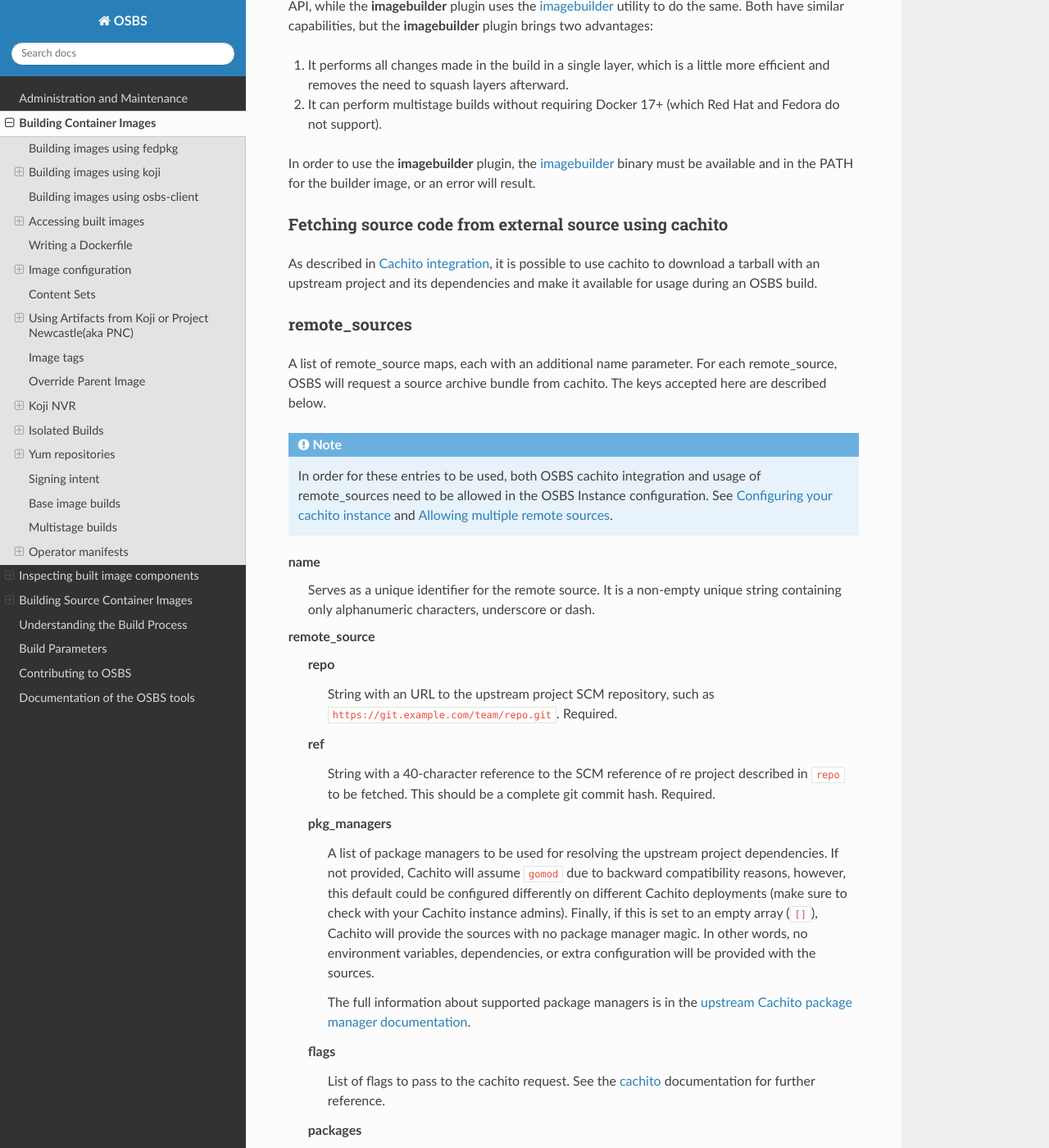
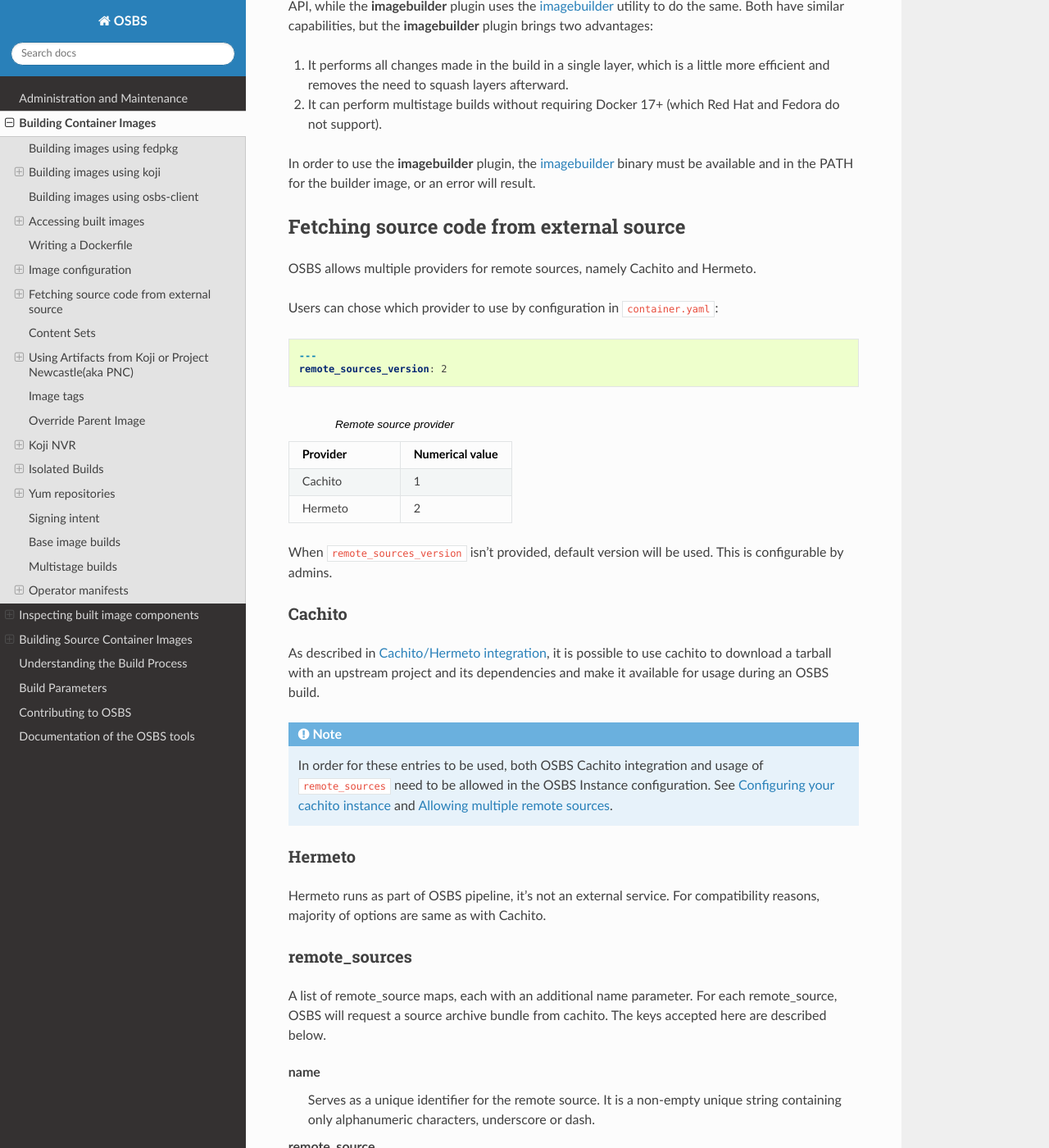
Before and after one commit to containerbuildsystem/osbs-docs, a Sphinx documentation site: the page built from docs/users.rst, in a window 1280 px wide and 1400 px high, scrolled down 12305 px. Shown: the whole window at 82% size. Built offline with Sphinx 7.4.7 and the Read the Docs theme 3.1.0, drawn with Linux system fonts in a browser that asks for light colours; some of the changed text lies outside the part shown.

Commit message:
Add Hermeto
Hermeto is another method for remote sources

Signed-off-by: Martin Basti <mbasti@redhat.com>

```diff
--- a/docs/users.rst
+++ b/docs/users.rst
@@ -650,13 +650,50 @@
 
 .. _cachito-usage:
 
-Fetching source code from external source using cachito
-~~~~~~~~~~~~~~~~~~~~~~~~~~~~~~~~~~~~~~~~~~~~~~~~~~~~~~~
+Fetching source code from external source
+-----------------------------------------
+
+OSBS allows multiple providers for remote sources, namely Cachito and Hermeto.
+
+Users can chose which provider to use by configuration in ``container.yaml``:
+
+.. code-block:: yaml
+
+  ---
+  remote_sources_version: 2
+
+
+.. list-table:: Remote source provider
+   :widths: 25 25
+   :header-rows: 1
+
+   * - Provider
+     - Numerical value
+   * - Cachito
+     - 1
+   * - Hermeto
+     - 2
+
+
+When ``remote_sources_version`` isn't provided, default version will be used.
+This is configurable by admins.
+
+Cachito
+~~~~~~~
 
 As described in :ref:`cachito-integration`, it is possible to use cachito to
 download a tarball with an upstream project and its dependencies and make it
 available for usage during an OSBS build.
 
+.. note:: In order for these entries to be used, both OSBS Cachito integration and usage
+  of ``remote_sources`` need to be allowed in the OSBS Instance configuration. See
+  :ref:`configure-cachito-instance` and :ref:`allow-multiple-remote-sources`.
+
+Hermeto
+~~~~~~~
+
+Hermeto runs as part of OSBS pipeline, it's not an external service.
+For compatibility reasons, majority of options are same as with Cachito.
 
 remote_sources
 ~~~~~~~~~~~~~~
@@ -665,9 +702,7 @@
 remote_source, OSBS will request a source archive bundle from cachito. The keys
 accepted here are described below.
 
-.. note:: In order for these entries to be used, both OSBS cachito integration and usage
-  of remote_sources need to be allowed in the OSBS Instance configuration. See
-  :ref:`configure-cachito-instance` and :ref:`allow-multiple-remote-sources`.
+
 
 name
   Serves as a unique identifier for the remote source.
@@ -685,21 +720,20 @@
 
   pkg_managers
     A list of package managers to be used for resolving the upstream project
-    dependencies. If not provided, Cachito will assume ``gomod`` due to backward
+    dependencies. If not provided, Cachito/Hermeto will assume ``gomod`` due to backward
     compatibility reasons, however, this default could be configured differently
     on different Cachito deployments (make sure to check with your Cachito
-    instance admins). Finally, if this is set to an empty array (``[]``), Cachito
+    instance admins). Finally, if this is set to an empty array (``[]``), Cachito/Hermeto
     will provide the sources with no package manager magic. In other words, no
     environment variables, dependencies, or extra configuration will be provided
     with the sources.
 
-    The full information about supported package managers is in the
-    `upstream Cachito package manager documentation
-    <https://github.com/release-engineering/cachito#package-managers>`_.
+    Supported package managers are: ``gomod``, ``rubygems``, ``pip``, ``yarn``,
+    ``npm``, ``git-submodule``
 
   flags
-    List of flags to pass to the cachito request. See the cachito_ documentation
-    for further reference.
+    List of flags to pass to the Cachito/Hermeto request.
+    See the cachito_ and hermeto_ documentation for further reference.
 
   packages
     A map of package managers where each value is an array of maps describing
@@ -738,11 +772,11 @@
 The dependencies can be correspondingly found at ``$REMOTE_SOURCES_DIR/{name}/deps``
 
 OSBS also creates a ``$REMOTE_SOURCES_DIR/{name}/cachito.env`` bash script with exported
-environment variables received from each cachito request (such as ``GOPATH``,
+environment variables (such as ``GOPATH``,
 ``GOCACHE`` for gomod package manager and ``PIP_CERT``, ``PIP_INDEX_URL`` for pip).
 Users should use the following command in the Dockerfile to set all required variables::
 
-    RUN source $REMOTE_SOURCES_DIR/{name}/cachito.env
+    RUN source $REMOTE_SOURCES_DIR/{name}/cachito.env  # filename is compatible with Hermeto
 
 Note that ``$REMOTE_SOURCES_DIR`` is a build arg, available only in build time.
 Hence, for cleaning up the image after using the sources, add the following
@@ -751,14 +785,13 @@
     RUN rm -rf $REMOTE_SOURCES_DIR
 
 ``$REMOTE_SOURCES`` is another build arg, which points to the directory that
-contains extracted tar archives provided by cachito in the buildroot workdir.
-
-.. note:: To better use the cachito provided dependencies, a full gomod
-  supporting Golang version is required. In other words, you should use Golang
-  >= 1.13
+contains extracted remote source tar archives in the buildroot workdir.
+
 
 Replacing project dependencies with cachito
 ~~~~~~~~~~~~~~~~~~~~~~~~~~~~~~~~~~~~~~~~~~~
+
+.. note:: Hermeto doesn't support replacements.
 
 Cachito also provides a feature to allow users to replace a project's
 dependencies with another version of that same dependency or with a completely
@@ -797,7 +830,8 @@
 the ``osbs`` CLI. This was done to keep the consistency with the similar option
 to specify yum repository URLs in each particular CLI.
 
-.. _cachito: https://github.com/release-engineering/cachito
+.. _cachito: https://github.com/containerbuildsystem/cachito
+.. _hermeto: https://github.com/hermetoproject/cachi2
 
 .. _content_sets.yml:
 
```
Also changed, not shown: docs/admins.rst (+34 -10 lines).
